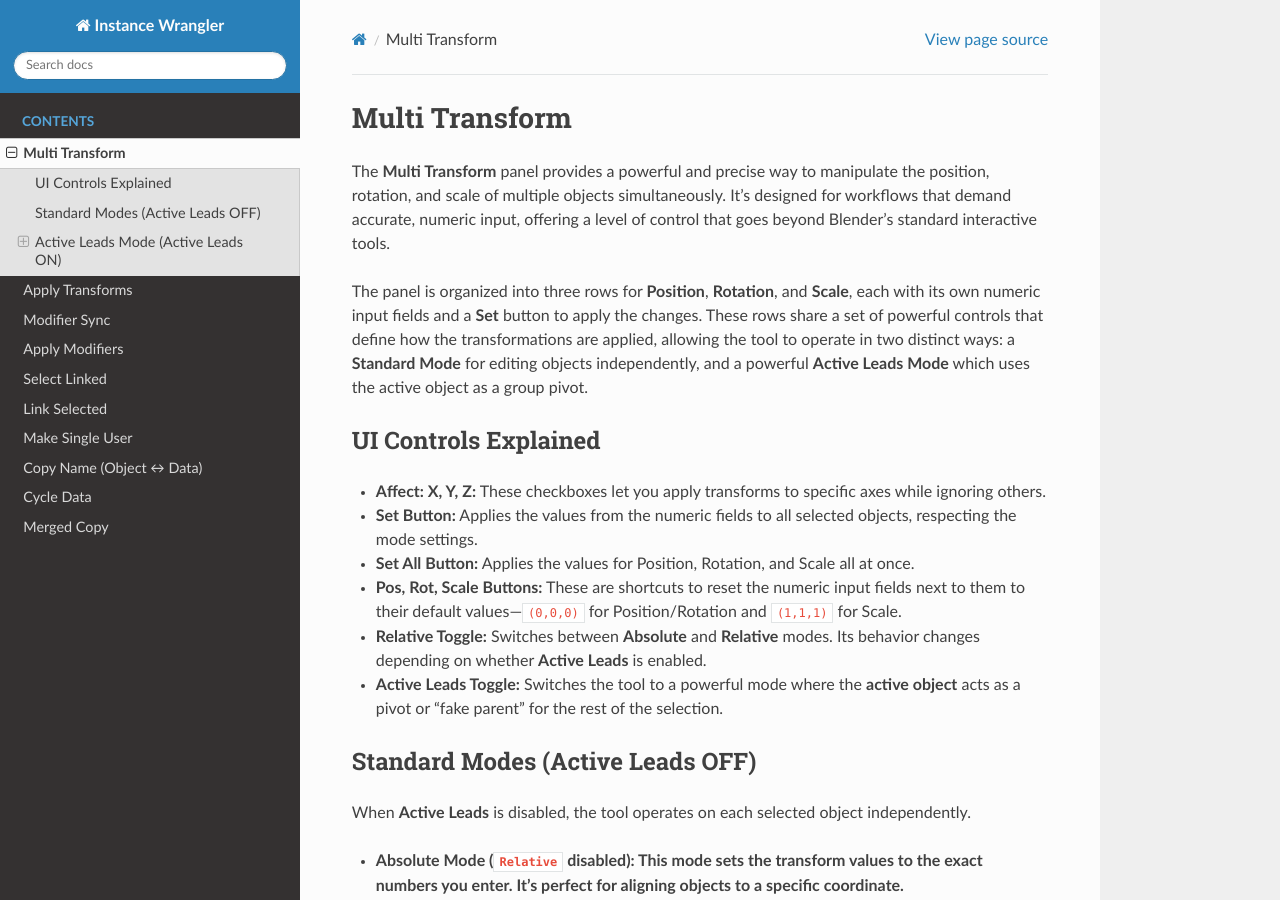
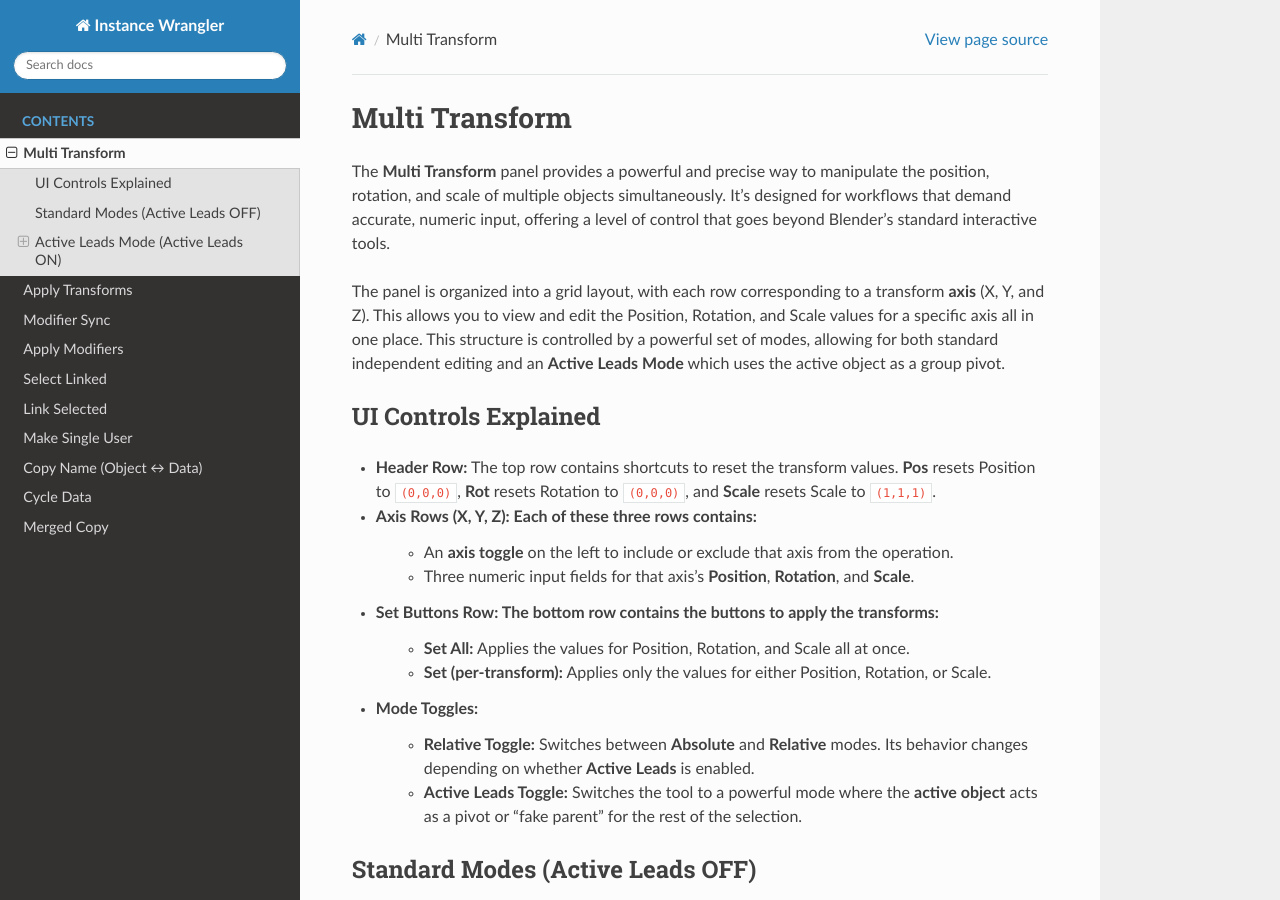
Before and after one commit to jb1981dev/Precise-Docs, a Sphinx documentation site: the page built from docs/source/multitransform.rst, in a window 1280 px wide and 900 px high. Built offline with Sphinx 7.4.7 and the Read the Docs theme 3.1.0, drawn with Linux system fonts in a browser that asks for light colours.

Commit message:
Update multitransform.rst

```diff
--- a/docs/source/multitransform.rst
+++ b/docs/source/multitransform.rst
@@ -3,17 +3,21 @@ Multi Transform
 
 The **Multi Transform** panel provides a powerful and precise way to manipulate the position, rotation, and scale of multiple objects simultaneously. It's designed for workflows that demand accurate, numeric input, offering a level of control that goes beyond Blender's standard interactive tools.
 
-The panel is organized into three rows for **Position**, **Rotation**, and **Scale**, each with its own numeric input fields and a **Set** button to apply the changes. These rows share a set of powerful controls that define how the transformations are applied, allowing the tool to operate in two distinct ways: a **Standard Mode** for editing objects independently, and a powerful **Active Leads Mode** which uses the active object as a group pivot.
+The panel is organized into a grid layout, with each row corresponding to a transform **axis** (X, Y, and Z). This allows you to view and edit the Position, Rotation, and Scale values for a specific axis all in one place. This structure is controlled by a powerful set of modes, allowing for both standard independent editing and an **Active Leads Mode** which uses the active object as a group pivot.
 
 UI Controls Explained
 ---------------------
 
-* **Affect: X, Y, Z:** These checkboxes let you apply transforms to specific axes while ignoring others.
-* **Set Button:** Applies the values from the numeric fields to all selected objects, respecting the mode settings.
-* **Set All Button:** Applies the values for Position, Rotation, and Scale all at once.
-* **Pos, Rot, Scale Buttons:** These are shortcuts to reset the numeric input fields next to them to their default values—``(0,0,0)`` for Position/Rotation and ``(1,1,1)`` for Scale.
-* **Relative Toggle:** Switches between **Absolute** and **Relative** modes. Its behavior changes depending on whether **Active Leads** is enabled.
-* **Active Leads Toggle:** Switches the tool to a powerful mode where the **active object** acts as a pivot or "fake parent" for the rest of the selection.
+* **Header Row:** The top row contains shortcuts to reset the transform values. **Pos** resets Position to ``(0,0,0)``, **Rot** resets Rotation to ``(0,0,0)``, and **Scale** resets Scale to ``(1,1,1)``.
+* **Axis Rows (X, Y, Z):** Each of these three rows contains:
+    * An **axis toggle** on the left to include or exclude that axis from the operation.
+    * Three numeric input fields for that axis's **Position**, **Rotation**, and **Scale**.
+* **Set Buttons Row:** The bottom row contains the buttons to apply the transforms:
+    * **Set All:** Applies the values for Position, Rotation, and Scale all at once.
+    * **Set (per-transform):** Applies only the values for either Position, Rotation, or Scale.
+* **Mode Toggles:**
+    * **Relative Toggle:** Switches between **Absolute** and **Relative** modes. Its behavior changes depending on whether **Active Leads** is enabled.
+    * **Active Leads Toggle:** Switches the tool to a powerful mode where the **active object** acts as a pivot or "fake parent" for the rest of the selection.
 
 Standard Modes (Active Leads OFF)
 ---------------------------------
```
